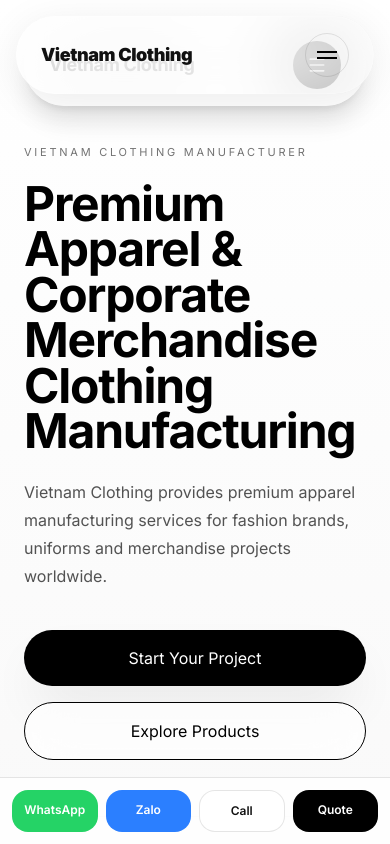
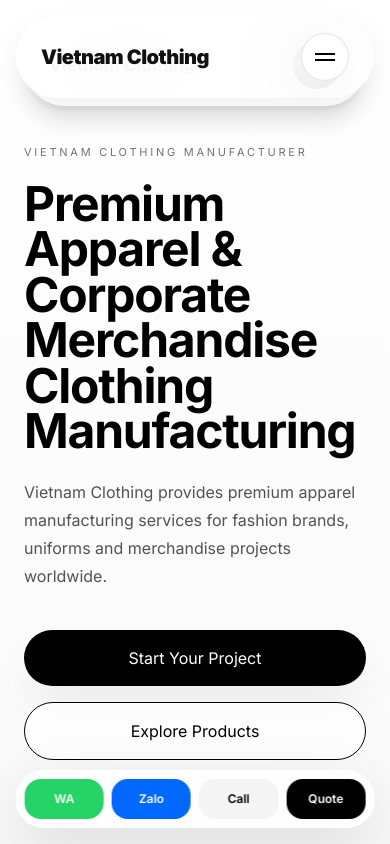
Before and after one commit to hoangthang1209-byte/vietnam-clothing-v2, a Next.js app: page /en in a window 390 px wide. Shown: the top 844 px of the page. Built offline with nearby package versions, Linux system fonts and the light colour scheme; no server answers.

Commit message:
Refine premium navbar and mobile CTA system

```diff
--- a/components/MobileCTA.tsx
+++ b/components/MobileCTA.tsx
@@ -10,14 +10,17 @@
     <div
       className="
         fixed
-        bottom-0
-        left-0
+        bottom-4
+        left-1/2
         z-50
-        w-full
-        border-t
-        border-black/10
+        w-[92%]
+        -translate-x-1/2
+        rounded-[28px]
+        border
+        border-white/20
         bg-white/80
-        p-3
+        p-2
+        shadow-[0_20px_60px_rgba(0,0,0,0.12)]
         backdrop-blur-2xl
         md:hidden
       "
@@ -46,7 +49,7 @@
           "
         >
 
-          WhatsApp
+          WA
 
         </Link>
 
@@ -55,7 +58,7 @@
           target="_blank"
           className="
             rounded-2xl
-            bg-blue-500
+            bg-[#0068FF]
             px-3
             py-3
             text-center
@@ -73,14 +76,13 @@
           href="tel:0867401618"
           className="
             rounded-2xl
-            border
-            border-black/10
-            bg-white
+            bg-neutral-100
             px-3
             py-3
             text-center
             text-xs
             font-semibold
+            text-black
           "
         >
 
--- a/sections/Navbar.tsx
+++ b/sections/Navbar.tsx
@@ -45,10 +45,10 @@
             rounded-full
             border
             border-white/20
-            bg-white/70
+            bg-white/90
             px-6
             py-4
-            shadow-[0_8px_40px_rgba(0,0,0,0.08)]
+            shadow-[0_10px_30px_rgba(0,0,0,0.06)]
             backdrop-blur-2xl
           "
         >
@@ -56,7 +56,7 @@
           <Link
             href="/en"
             className="
-              text-lg
+              text-xl
               font-black
               tracking-tight
             "
@@ -80,6 +80,10 @@
 
             <Link
               href="/en/products"
+              className="
+                transition
+                hover:text-black
+              "
             >
 
               Products
@@ -88,6 +92,10 @@
 
             <Link
               href="/en/about"
+              className="
+                transition
+                hover:text-black
+              "
             >
 
               About
@@ -96,6 +104,10 @@
 
             <Link
               href="/en/contact"
+              className="
+                transition
+                hover:text-black
+              "
             >
 
               Contact
@@ -104,6 +116,10 @@
 
             <Link
               href="/en/blog"
+              className="
+                transition
+                hover:text-black
+              "
             >
 
               Blog
@@ -148,13 +164,14 @@
             }
             className="
               flex
-              h-11
-              w-11
+              h-12
+              w-12
               items-center
               justify-center
               rounded-full
               border
               border-black/10
+              bg-white
               md:hidden
             "
           >
```
